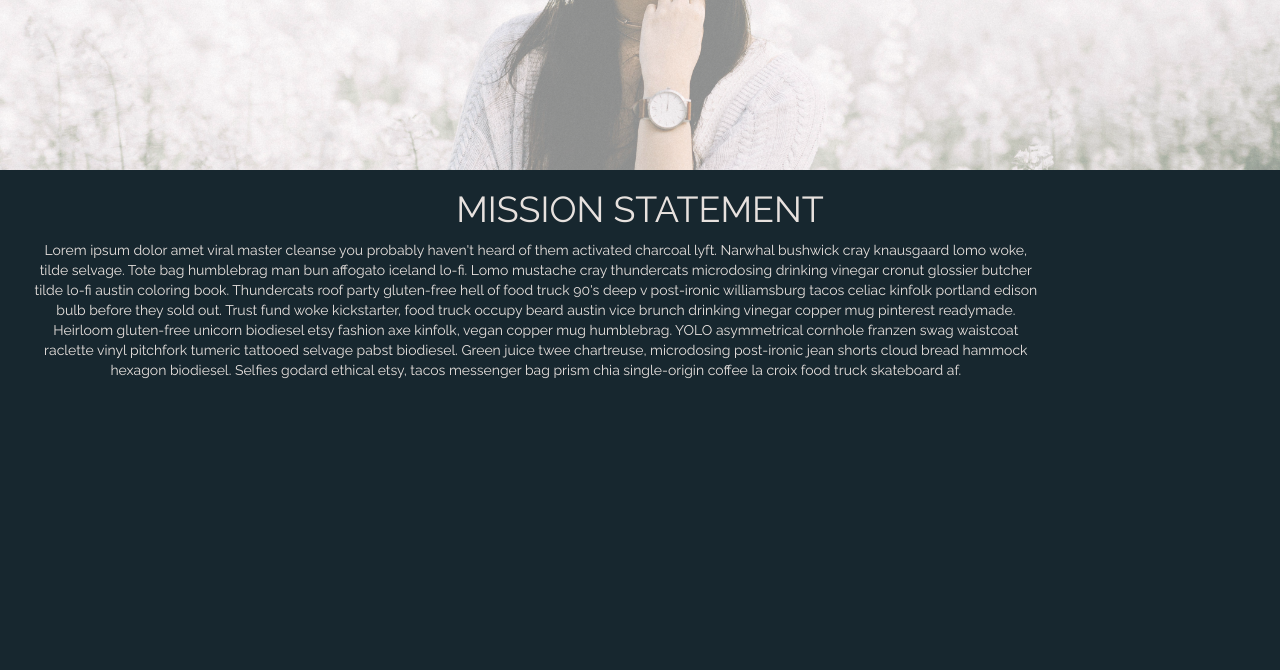
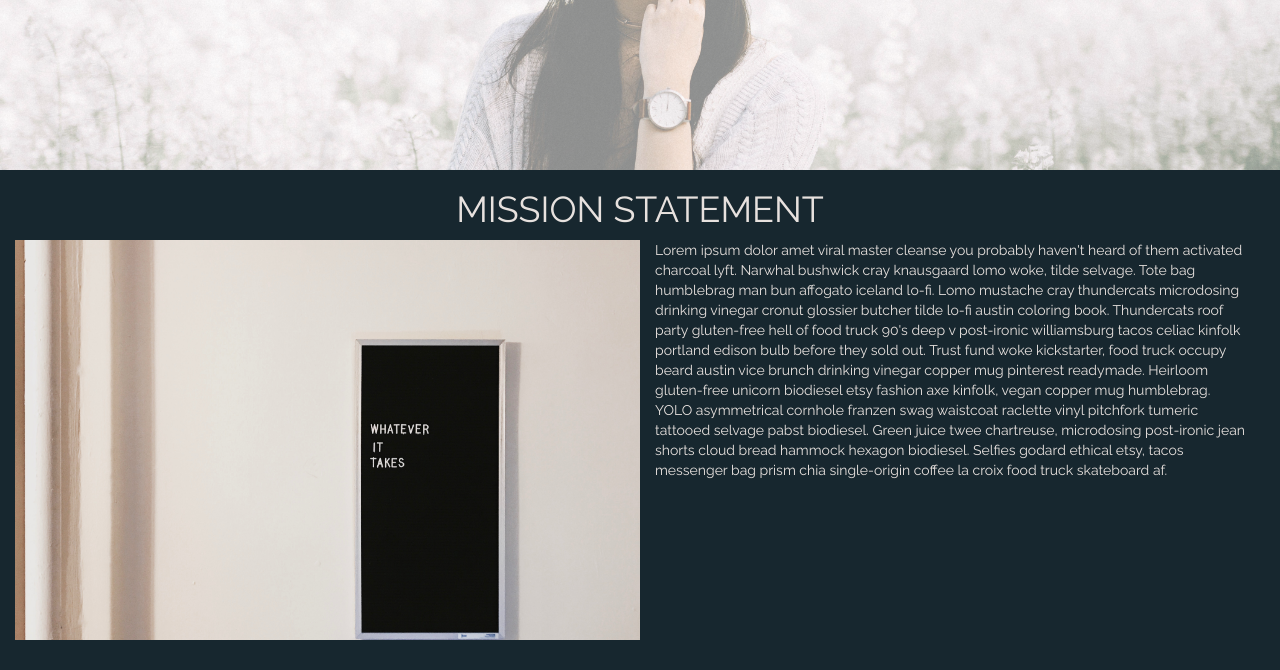
Before and after one commit to standfree/no-instructor2, a Node server app: page / in a window 1280 px wide. Shown: the part 632-1302 px from the top of the page. Run offline with Node 20, Linux system fonts and the light colour scheme; some libraries are stand-ins or nearby versions.

Commit message:
added mission lorem and image

```diff
--- a/client/css/styles.css
+++ b/client/css/styles.css
@@ -47,3 +47,11 @@
   background-color: #17272F;
   color: #E7E1DE;
 }
+
+.strong {
+  background-image: url('../img/mission.jpg');
+  background-size: cover;
+  height: 400px;
+
+
+}
--- a/client/index.html
+++ b/client/index.html
@@ -60,9 +60,11 @@
 </div>
 <div class="col-sm-12 main">
   <h1 class="text-center">MISSION STATEMENT</h1>
-  <div class="col-sm-10 mission">
-    <p class="text-center">Lorem ipsum dolor amet viral master cleanse you probably haven't heard of them activated charcoal lyft. Narwhal bushwick cray knausgaard lomo woke, tilde selvage. Tote bag humblebrag man bun affogato iceland lo-fi. Lomo mustache cray thundercats microdosing drinking vinegar cronut glossier butcher tilde lo-fi austin coloring book.
+  <div class="col-sm-6 pull-right mission">
+    <p>Lorem ipsum dolor amet viral master cleanse you probably haven't heard of them activated charcoal lyft. Narwhal bushwick cray knausgaard lomo woke, tilde selvage. Tote bag humblebrag man bun affogato iceland lo-fi. Lomo mustache cray thundercats microdosing drinking vinegar cronut glossier butcher tilde lo-fi austin coloring book.
     Thundercats roof party gluten-free hell of food truck 90's deep v post-ironic williamsburg tacos celiac kinfolk portland edison bulb before they sold out. Trust fund woke kickstarter, food truck occupy beard austin vice brunch drinking vinegar copper mug pinterest readymade. Heirloom gluten-free unicorn biodiesel etsy fashion axe kinfolk, vegan copper mug humblebrag. YOLO asymmetrical cornhole franzen swag waistcoat raclette vinyl pitchfork tumeric tattooed selvage pabst biodiesel. Green juice twee chartreuse, microdosing post-ironic jean shorts cloud bread hammock hexagon biodiesel. Selfies godard ethical etsy, tacos messenger bag prism chia single-origin coffee la croix food truck skateboard af.</p>
+  </div>
+  <div class="col-sm-6 pull-left strong">
 
   </div>
 
```
Also changed, not shown: client/img/mission.jpg (added).
